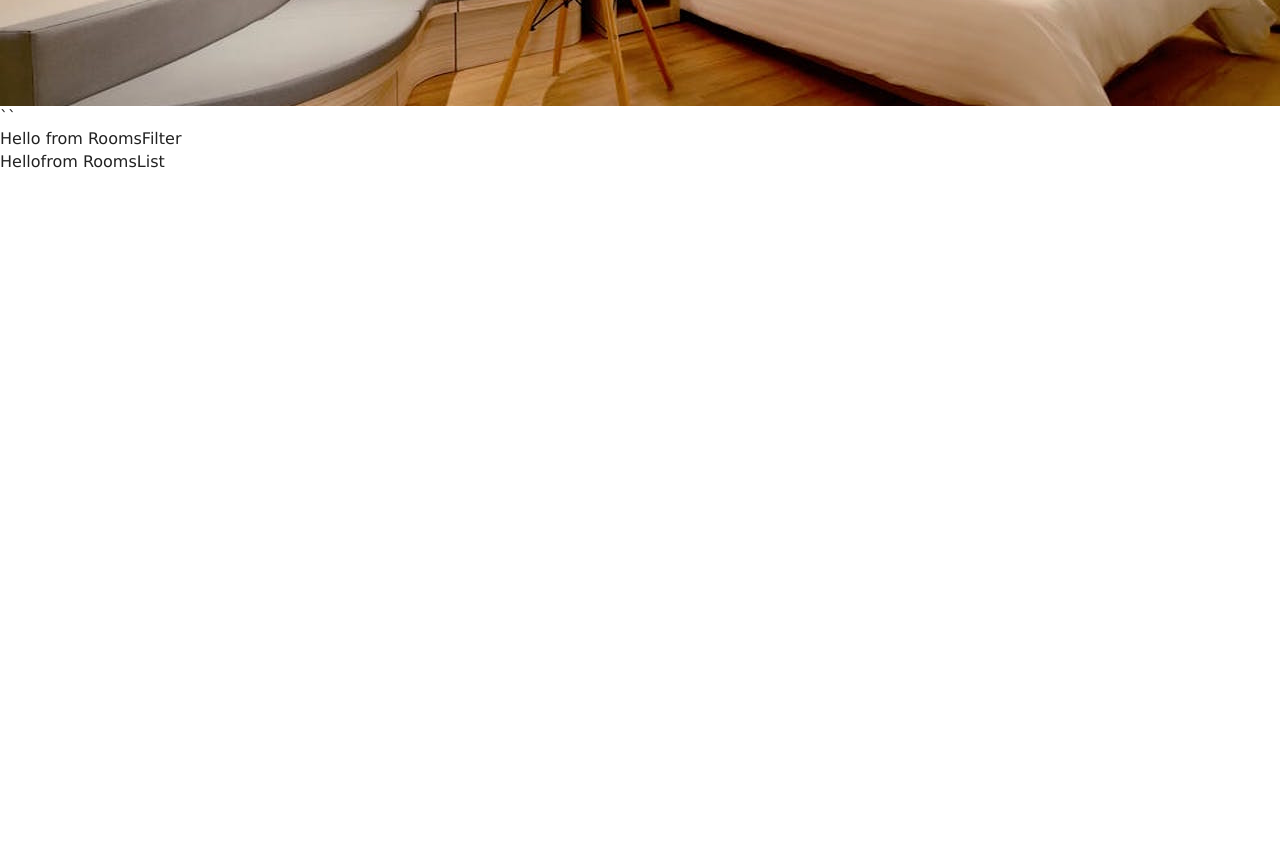
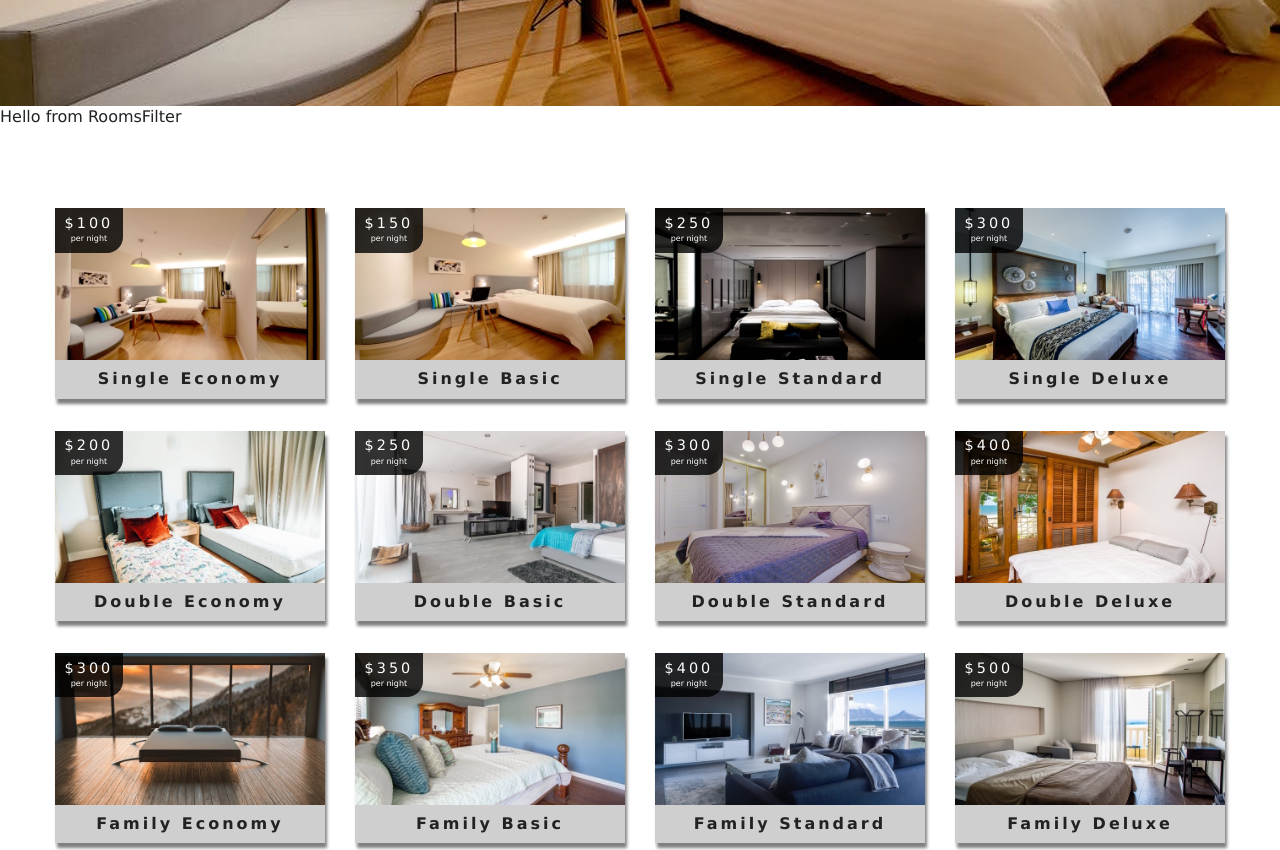
Before and after one commit to joshnho/resort, a React (Create React App) app: page /rooms in a window 1280 px wide. Shown: the part 440-1290 px from the top of the page. Before the commit the page ends 800 px from the top, so only its background shows below. Built offline with nearby package versions, Linux system fonts and the light colour scheme.

Commit message:
updated context, roomcontainer and roomlist

```diff
--- a/src/components/RoomContainer.js
+++ b/src/components/RoomContainer.js
@@ -1,4 +1,4 @@
-// Using Higher Order Component
+// Using Higher Order Component(HOC)
 import React from 'react'
 import RoomsFilter from './RoomsFilter'
 import RoomsList from './RoomsList'
@@ -11,7 +11,7 @@
         return <Loading />
     }
     return (
-            <>``
+            <>
                 <RoomsFilter rooms={rooms}/>
                 <RoomsList rooms={sortedRooms}/>
             </>
@@ -21,7 +21,7 @@
 
 export default withRoomConsumer(RoomContainer)
 
-// Not using Higher Order Component
+// Not using HOC
 // import React from 'react'
 // import RoomsFilter from './RoomsFilter'
 // import RoomsList from './RoomsList'
--- a/src/components/RoomsList.js
+++ b/src/components/RoomsList.js
@@ -1,9 +1,21 @@
 import React from 'react'
+import Room from './Room'
 
-export default function RoomsList() {
+export default function RoomsList({rooms}) {
+    if (rooms.length === 0) {
+        return (
+            <div className="empty-search">
+                <h3>Unfortunately, no rooms matched your search parameters</h3>
+            </div>
+        )
+    }
     return (
-        <div>
-            Hellofrom RoomsList
-        </div>
+        <section className="roomslist">
+            <div className="roomslist-center">
+                {rooms.map(room => {
+                    return <Room key={`room-${room.id}`} room={room} />
+                })}
+            </div>
+        </section>
     )
 }
--- a/src/context.js
+++ b/src/context.js
@@ -9,7 +9,17 @@
         rooms: [],
         sortedRooms: [],
         featuredRooms: [],
-        loading: true
+        loading: true,
+        type: "all",
+        capacity: 1,
+        price: 0,
+        minPrice: 0,
+        maxPrice: 0,
+        minSize: 0,
+        maxSize: 0,
+        breakfast: false,
+        pet: false
+
     }
 
     componentDidMount(){
@@ -53,6 +63,7 @@
 
 const RoomConsumer = RoomContext.Consumer
 
+// HOC function
 export function withRoomConsumer(Component){
     return function ConsumerWrapper(props){
         return (
```
